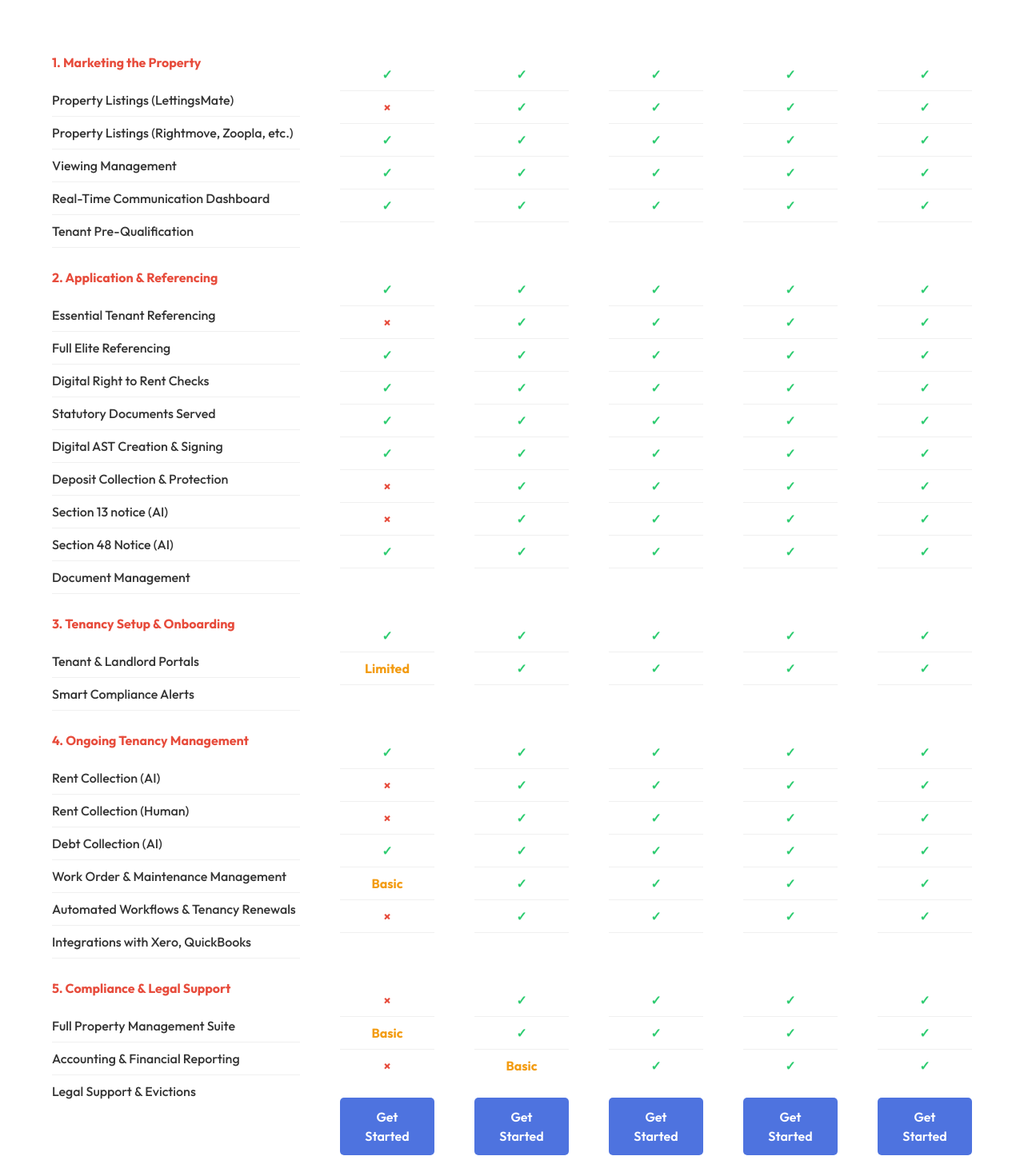
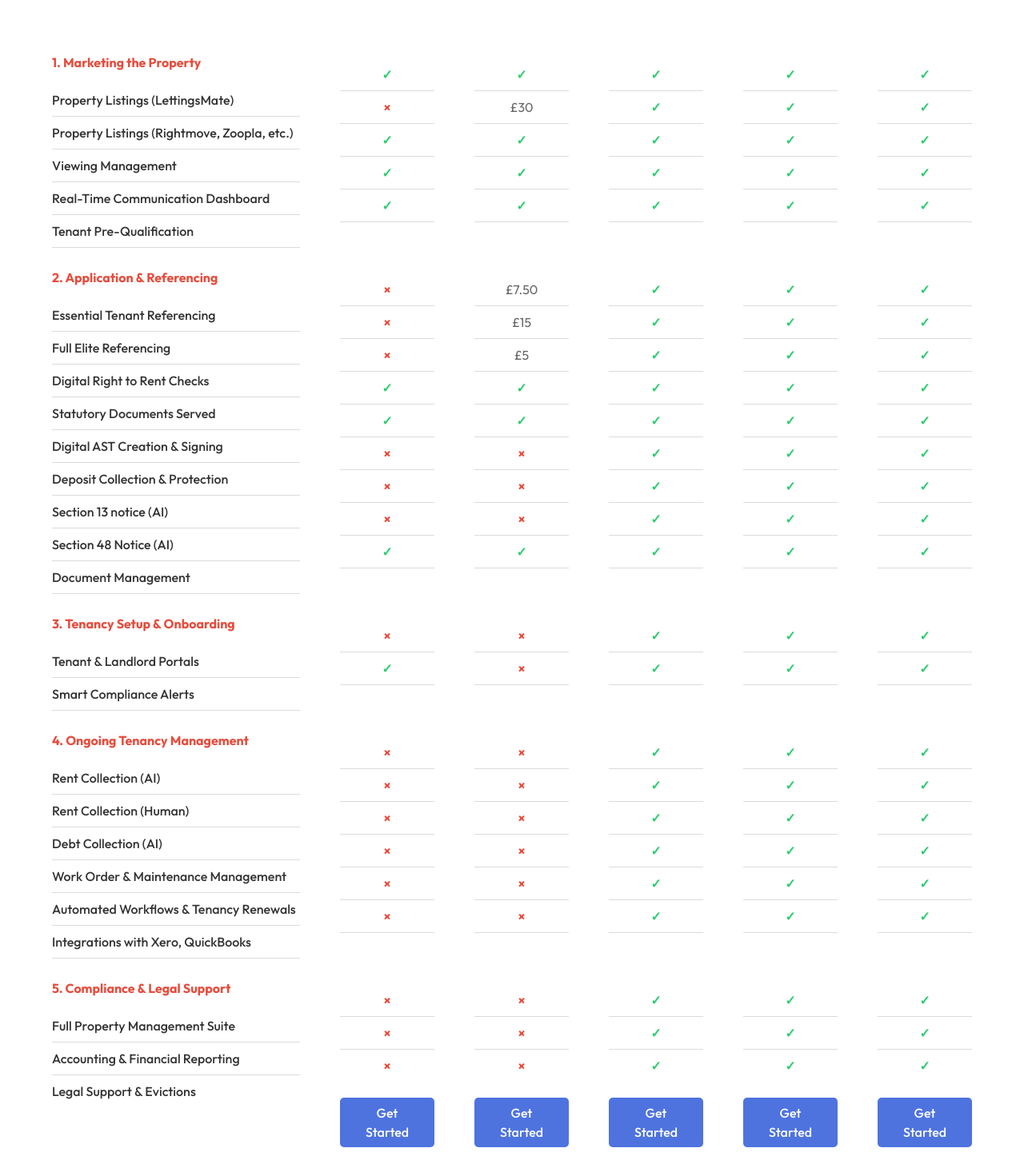
Before and after one commit to tasnimultas67/toolstrek, a Next.js app: page /pricing in a window 1280 px wide. Shown: the part 259-1710 px from the top of the page at 80% size. Built offline with nearby package versions, Linux system fonts and the light colour scheme.

Commit message:
fix: Update pricing details and feature icons for clarity and accuracy

```diff
--- a/app/globals.css
+++ b/app/globals.css
@@ -248,7 +248,7 @@ h1 {
 
 .pricing-features li {
   padding: 8px 0;
-  border-bottom: 1px solid #f0f0f0;
+  border-bottom: 1px solid #dbdbdb;
   display: flex;
   justify-content: space-between;
 }
@@ -289,12 +289,12 @@ h1 {
 .pricing-button {
   display: block;
   text-align: center;
-  padding: 12px 20px;
+  padding: 7px 20px;
   background: #4e73df;
   color: white;
   text-decoration: none;
   border-radius: 5px;
-  font-weight: 600;
+  font-weight: 500;
   transition: all 0.3s ease;
   margin-top: 15px;
 }
@@ -317,7 +317,8 @@ h1 {
 /* Desktop Layout - Switch to horizontal table */
 @media (min-width: 992px) {
   .pricing-table {
-    display: table;
+    display: flex;
+    flex-direction: row;
     width: 100%;
     /* table-layout: fixed; */
     /* border-collapse: collapse; */
@@ -328,19 +329,24 @@ h1 {
     display: table-cell;
     vertical-align: top;
     /* border-bottom: none; */
-    border: 1px solid #d5dfff;
-    padding: 25px 15px;
-    background-color: #FAFBFF;
-    border-radius: 14px;
-    margin: 10px;
-    transition: all 0.5s;
+
+    padding: 25px 10px;
+
     /* overflow: visible; */
   }
 
-  .pricing-plan:hover{
+    .pricing-table:not(:first-child) .pricing-plan{
+      background-color: #FAFBFF;
+        border-radius: 14px;
+        margin: 2px;
+        transition: all 0.5s;
+        border: 1px solid #d5dfff;
+    }
+
+.pricing-table:not(:first-child) .pricing-plan:hover{
     border-color: #4e73df;
     /* transform: scale(1.01); */
-    z-index: 100;
+    z-index: 10;
   }
 
   /* Feature column - 30% width */
--- a/app/pricing/page.js
+++ b/app/pricing/page.js
@@ -144,7 +144,7 @@ const page = () => {
             <div className="plan-header">
               <div class="pricing-title">Free</div>
               <div class="pricing-price">
-                £29<span>/mo</span>
+                £0<span>/mo</span>
               </div>
             </div>
             <ul class="pricing-features">
@@ -190,7 +190,7 @@ const page = () => {
               <li>
                 <span class="feature-name">Essential Tenant Referencing</span>
                 <span class="feature-value">
-                  <span class="icon-yes">✓</span>
+                  <span class="icon-no">×</span>
                 </span>
               </li>
               <li>
@@ -202,7 +202,7 @@ const page = () => {
               <li>
                 <span class="feature-name">Digital Right to Rent Checks</span>
                 <span class="feature-value">
-                  <span class="icon-yes">✓</span>
+                  <span class="icon-no">×</span>
                 </span>
               </li>
               <li>
@@ -222,7 +222,7 @@ const page = () => {
                   Deposit Collection & Protection
                 </span>
                 <span class="feature-value">
-                  <span class="icon-yes">✓</span>
+                  <span class="icon-no">×</span>
                 </span>
               </li>
               <li>
@@ -248,13 +248,13 @@ const page = () => {
               <li>
                 <span class="feature-name">Tenant & Landlord Portals</span>
                 <span class="feature-value">
-                  <span class="icon-yes">✓</span>
+                  <span class="icon-no">×</span>
                 </span>
               </li>
               <li>
                 <span class="feature-name">Smart Compliance Alerts</span>
                 <span class="feature-value">
-                  <span class="icon-limited">Limited</span>
+                  <span class="icon-yes">✓</span>
                 </span>
               </li>
 
@@ -262,7 +262,7 @@ const page = () => {
               <li>
                 <span class="feature-name">Rent Collection (AI)</span>
                 <span class="feature-value">
-                  <span class="icon-yes">✓</span>
+                  <span class="icon-no">×</span>
                 </span>
               </li>
               <li>
@@ -282,7 +282,7 @@ const page = () => {
                   Work Order & Maintenance Management
                 </span>
                 <span class="feature-value">
-                  <span class="icon-yes">✓</span>
+                  <span class="icon-no">×</span>
                 </span>
               </li>
               <li>
@@ -290,7 +290,7 @@ const page = () => {
                   Automated Workflows & Tenancy Renewals
                 </span>
                 <span class="feature-value">
-                  <span class="icon-limited">Basic</span>
+                  <span class="icon-no">×</span>
                 </span>
               </li>
               <li>
@@ -314,7 +314,7 @@ const page = () => {
                   Accounting & Financial Reporting
                 </span>
                 <span class="feature-value">
-                  <span class="icon-limited">Basic</span>
+                  <span class="icon-no">×</span>
                 </span>
               </li>
               <li>
@@ -335,7 +335,7 @@ const page = () => {
             <div className="plan-header">
               <div class="pricing-title">PAYG</div>
               <div class="pricing-price">
-                £59<span>/mo</span>
+                £0<span>/mo</span>
               </div>
             </div>
             <ul class="pricing-features">
@@ -353,7 +353,7 @@ const page = () => {
                   Property Listings (Rightmove, Zoopla, etc.)
                 </span>
                 <span class="feature-value">
-                  <span class="icon-yes">✓</span>
+                  <span class="icon-text">£30</span>
                 </span>
               </li>
               <li>
@@ -381,19 +381,19 @@ const page = () => {
               <li>
                 <span class="feature-name">Essential Tenant Referencing</span>
                 <span class="feature-value">
-                  <span class="icon-yes">✓</span>
+                  <span class="icon-text">£7.50</span>
                 </span>
               </li>
               <li>
                 <span class="feature-name">Full Elite Referencing</span>
                 <span class="feature-value">
-                  <span class="icon-yes">✓</span>
+                  <span class="icon-text">£15</span>
                 </span>
               </li>
               <li>
                 <span class="feature-name">Digital Right to Rent Checks</span>
                 <span class="feature-value">
-                  <span class="icon-yes">✓</span>
+                  <span class="icon-text">£5</span>
                 </span>
               </li>
               <li>
@@ -413,19 +413,19 @@ const page = () => {
                   Deposit Collection & Protection
                 </span>
                 <span class="feature-value">
-                  <span class="icon-yes">✓</span>
+                  <span class="icon-no">×</span>
                 </span>
               </li>
               <li>
                 <span class="feature-name">Section 13 notice (AI)</span>
                 <span class="feature-value">
-                  <span class="icon-yes">✓</span>
+                  <span class="icon-no">×</span>
                 </span>
               </li>
               <li>
                 <span class="feature-name">Section 48 Notice (AI)</span>
                 <span class="feature-value">
-                  <span class="icon-yes">✓</span>
+                  <span class="icon-no">×</span>
                 </span>
               </li>
               <li>
@@ -439,13 +439,13 @@ const page = () => {
               <li>
                 <span class="feature-name">Tenant & Landlord Portals</span>
                 <span class="feature-value">
-                  <span class="icon-yes">✓</span>
+                  <span class="icon-no">×</span>
                 </span>
               </li>
               <li>
                 <span class="feature-name">Smart Compliance Alerts</span>
                 <span class="feature-value">
-                  <span class="icon-yes">✓</span>
+                  <span class="icon-no">×</span>
                 </span>
               </li>
 
@@ -453,19 +453,19 @@ const page = () => {
               <li>
                 <span class="feature-name">Rent Collection (AI)</span>
                 <span class="feature-value">
-                  <span class="icon-yes">✓</span>
+                  <span class="icon-no">×</span>
                 </span>
               </li>
               <li>
                 <span class="feature-name">Rent Collection (Human)</span>
                 <span class="feature-value">
-                  <span class="icon-yes">✓</span>
+                  <span class="icon-no">×</span>
                 </span>
               </li>
               <li>
                 <span class="feature-name">Debt Collection (AI)</span>
                 <span class="feature-value">
-                  <span class="icon-yes">✓</span>
+                  <span class="icon-no">×</span>
                 </span>
               </li>
               <li>
@@ -473,7 +473,7 @@ const page = () => {
                   Work Order & Maintenance Management
                 </span>
                 <span class="feature-value">
-                  <span class="icon-yes">✓</span>
+                  <span class="icon-no">×</span>
                 </span>
               </li>
               <li>
@@ -481,7 +481,7 @@ const page = () => {
                   Automated Workflows & Tenancy Renewals
                 </span>
                 <span class="feature-value">
-                  <span class="icon-yes">✓</span>
+                  <span class="icon-no">×</span>
                 </span>
               </li>
               <li>
@@ -489,7 +489,7 @@ const page = () => {
                   Integrations with Xero, QuickBooks
                 </span>
                 <span class="feature-value">
-                  <span class="icon-yes">✓</span>
+                  <span class="icon-no">×</span>
                 </span>
               </li>
 
@@ -497,7 +497,7 @@ const page = () => {
               <li>
                 <span class="feature-name">Full Property Management Suite</span>
                 <span class="feature-value">
-                  <span class="icon-yes">✓</span>
+                  <span class="icon-no">×</span>
                 </span>
               </li>
               <li>
@@ -505,13 +505,13 @@ const page = () => {
                   Accounting & Financial Reporting
                 </span>
                 <span class="feature-value">
-                  <span class="icon-yes">✓</span>
+                  <span class="icon-no">×</span>
                 </span>
               </li>
               <li>
                 <span class="feature-name">Legal Support & Evictions</span>
                 <span class="feature-value">
-                  <span class="icon-limited">Basic</span>
+                  <span class="icon-no">×</span>
                 </span>
               </li>
             </ul>
```
